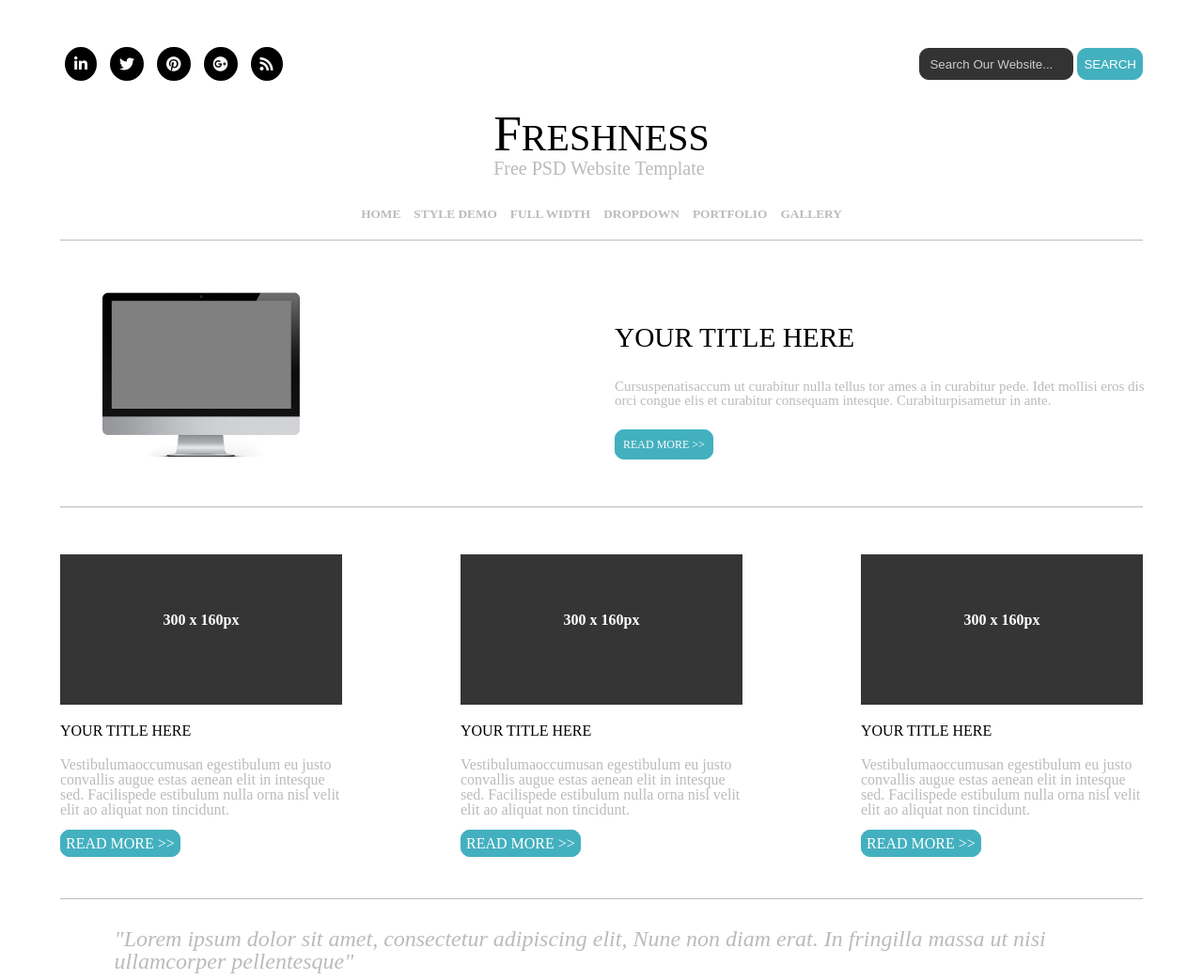
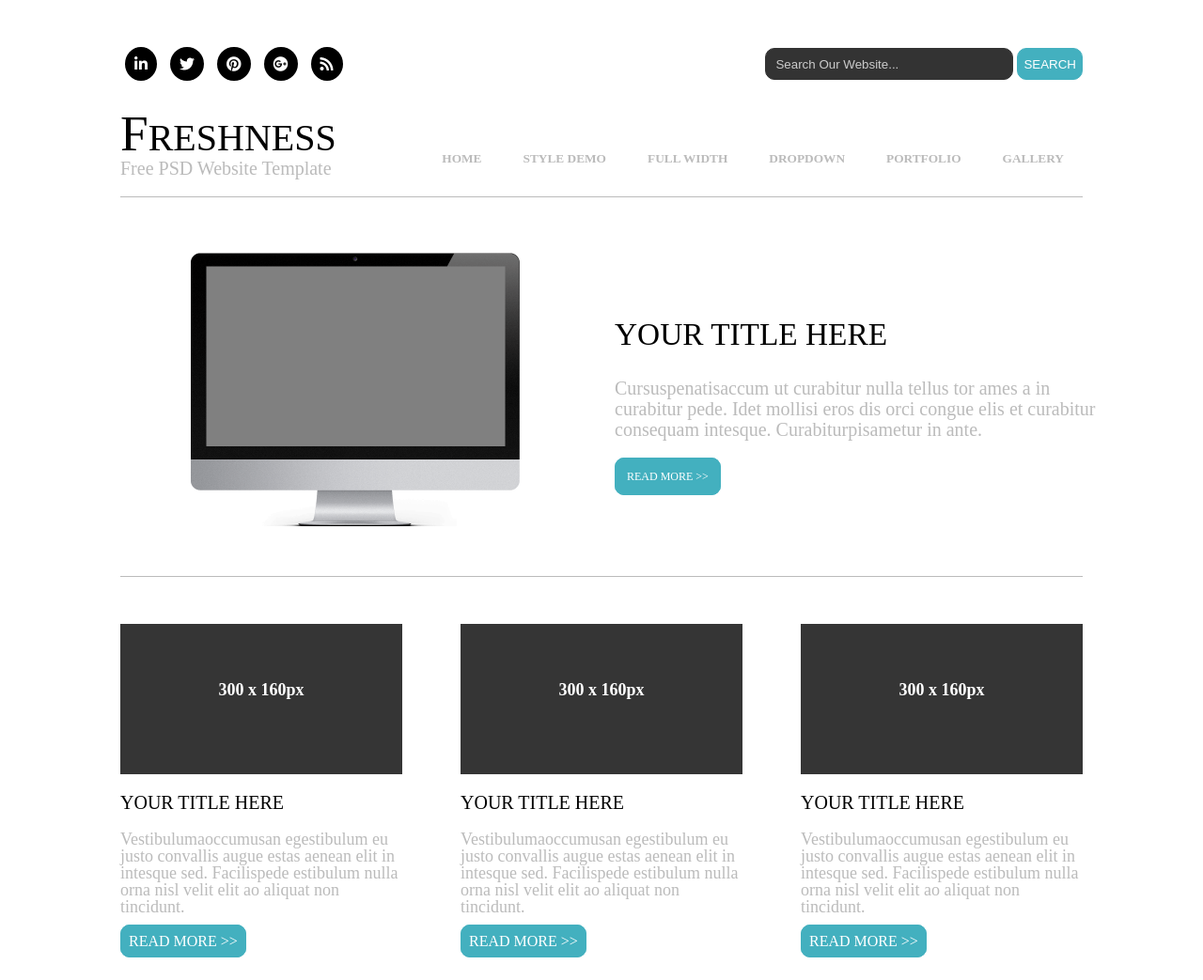
Before and after one commit to ViniciusAlba/Din-Digital-Teste-Front, a plain HTML site: page index.html in a window 1280 px wide. Shown: the top 1043 px of the page at 94% size. Drawn offline with Linux system fonts and the light colour scheme.

Commit message:
The responsive is done

```diff
--- a/css/media-queries.css
+++ b/css/media-queries.css
@@ -204,20 +204,235 @@
 /* Medium devices (landscape tablets, 768px and up) */
 @media only screen and (min-width: 768px) {
 
+    .iconsAndSearch {
+        display: flex;
+        flex-direction: row;
+        justify-content: space-between;
+        align-items: center;
+    }
 
+    .logoAndMenu {
+        display: flex;
+        flex-direction: row;
+        justify-content: space-between;
+        align-items: center;
+    }
+
+    #search {
+        width: 200px;
+    }
+
+    .menu {
+        width: 50%;
+        text-align: center;
+    }
+
+    .menu a {
+        font-size: 10pt;
+        margin-right: 30px;
+    }
+
+    .monitor img {
+        max-height: 350px;
+        max-width: 350px;
+    }
+
+    .mainTitleAndParagraph h2 {
+        font-size: 25pt;
+    }
+
+    .mainTitleAndParagraph p {
+        font-size: 16px;
+    }
+
+    .threeArticles {
+        display: flex;
+        flex-direction: column;
+        justify-content: space-between;
+        align-items: center;
+    }
+
+    .article1, .article2, .article3 {
+        margin-bottom: 30px;
+    }
+
+    .article1 h3, .article2 h3, .article3 h3 {
+        font-size: 15pt;
+    }
+
+    .article1 p, .article2 p, .article3 p {
+        font-size: 18px;
+    }
+
+    .contact, .links, .blog, .newsletter {
+        width: 100%;
+
+        margin-bottom: 30px;
+    }
 
 }
 
 /* Large devices (laptops/desktops, 992px and up) */
-@media only screen and (min-width: 992px) {
+@media only screen and (min-width: 1024px) {
 
+    .container {
+        display: flex;
+        flex-direction: column;
 
+        margin: 50px auto 0 auto;
+
+        width: 80vw;
+        height: 100vh;
+    }
+
+    .iconsAndSearch {
+        display: flex;
+        flex-direction: row;
+        justify-content: space-between;
+        align-items: center;
+    }
+
+    #search {
+        width: 250px;
+    }
+
+    .logoAndMenu {
+        display: flex;
+        flex-direction: row;
+        justify-content: space-between;
+        align-items: center;
+    }
+
+    .menu {
+        width: 60%;
+        text-align: center;
+    }
+
+    .menu a {
+        font-size: 10pt;
+        margin: 10px;
+    }
+
+    .monitor img {
+        max-height: 450px;
+        max-width: 450px;
+    }
+
+    .mainTitleAndParagraph p {
+        font-size: 20px;
+    }
+
+    .threeArticles {
+        display: flex;
+        flex-direction: column;
+        justify-content: space-between;
+        align-items: center;
+    }
+
+    .phrase {
+        text-align: center;
+
+        width: 90%;
+
+        font-size: 21pt;
+        font-style: italic;
+    }
+
+    footer {
+        display: flex;
+        flex-direction: row;
+        justify-content: center;
+
+        margin-top: 50px;
+        padding: 20px;
+
+        background-color: #191919;
+    }
+
+    footer a {
+        text-decoration: none;
+
+        color: #43B0BF;
+    }
+
+    footer h3 {
+        color: #FFF;
+    }
+
+    footer p, h4, li {
+        color: #BBBBBB;
+    }
+
+    .contact, .blog {
+        line-height: 20px;
+    }
+
+    .links {
+        line-height: 30px;
+    }
+
+    .contact, .links, .blog, .newsletter {
+        width: 50%;
+    }
+
+    .contact h3, .links h3, .blog h3, .newsletter h3 {
+        font-size: 15pt;
+
+        margin-bottom: 20px;
+    }
+
+    .blog p {
+        width: 150px;
+    }
+
+    .blog a {
+        margin-left: 150px;
+
+        line-height: 40px;
+    }
+
+    #name, #email {
+        width: 200px;
+    }
 
 }
 
 /* Extra large devices (large laptops and desktops, 1200px and up) */
 @media only screen and (min-width: 1200px) {
 
+    .menu {
+        width: 100%;
+        text-align: end;
+    }
 
+    .menu a {
+        font-size: 10pt;
+        margin: 20px;
+    }
+
+    .monitor img {
+        max-height: 500px;
+        max-width: 500px;
+    }
+
+    .mainTitleAndParagraph p {
+        font-size: 20px;
+        line-height: 22px;
+    }
+
+    .mainTitleAndParagraph a {
+        padding: 12px;
+    }
+
+    .threeArticles {
+        display: flex;
+        flex-direction: row;
+        justify-content: space-between;
+        align-items: center;
+    }
+
+    .article1 a, .article2 a, .article3 a {
+        padding: 8px;
+    }
 
 }
```
